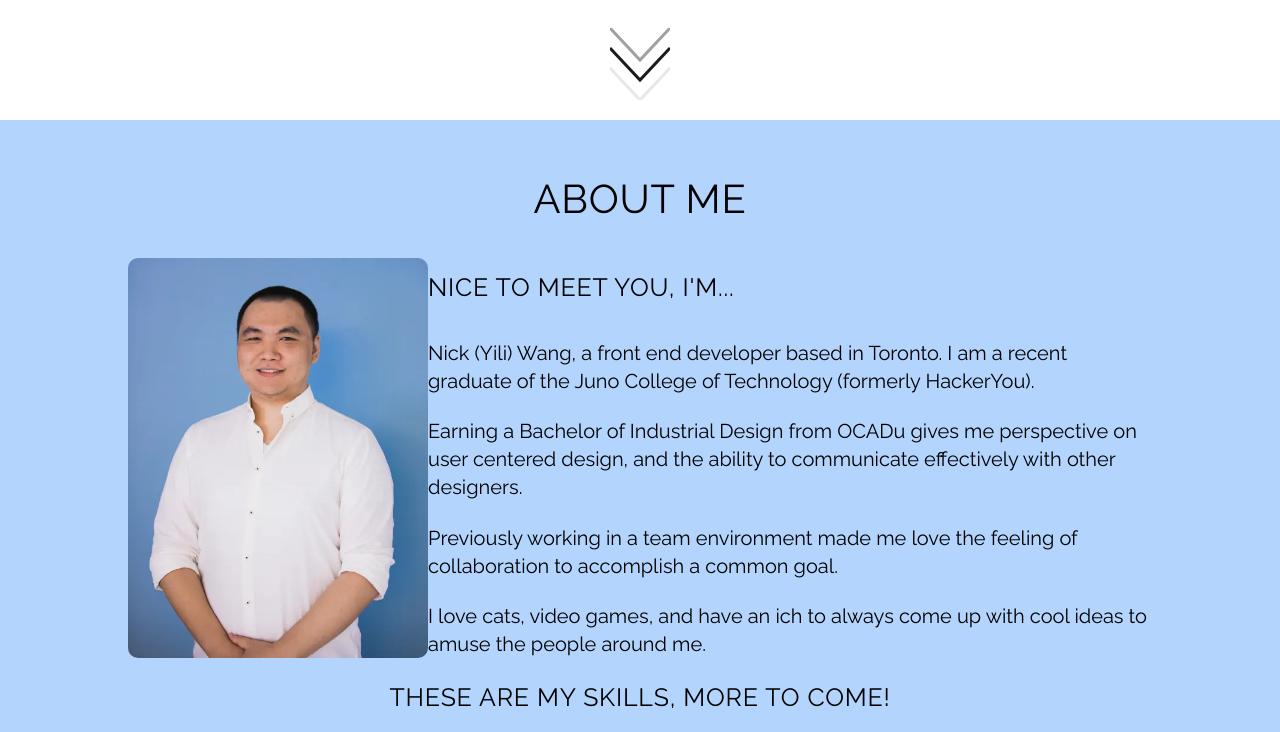
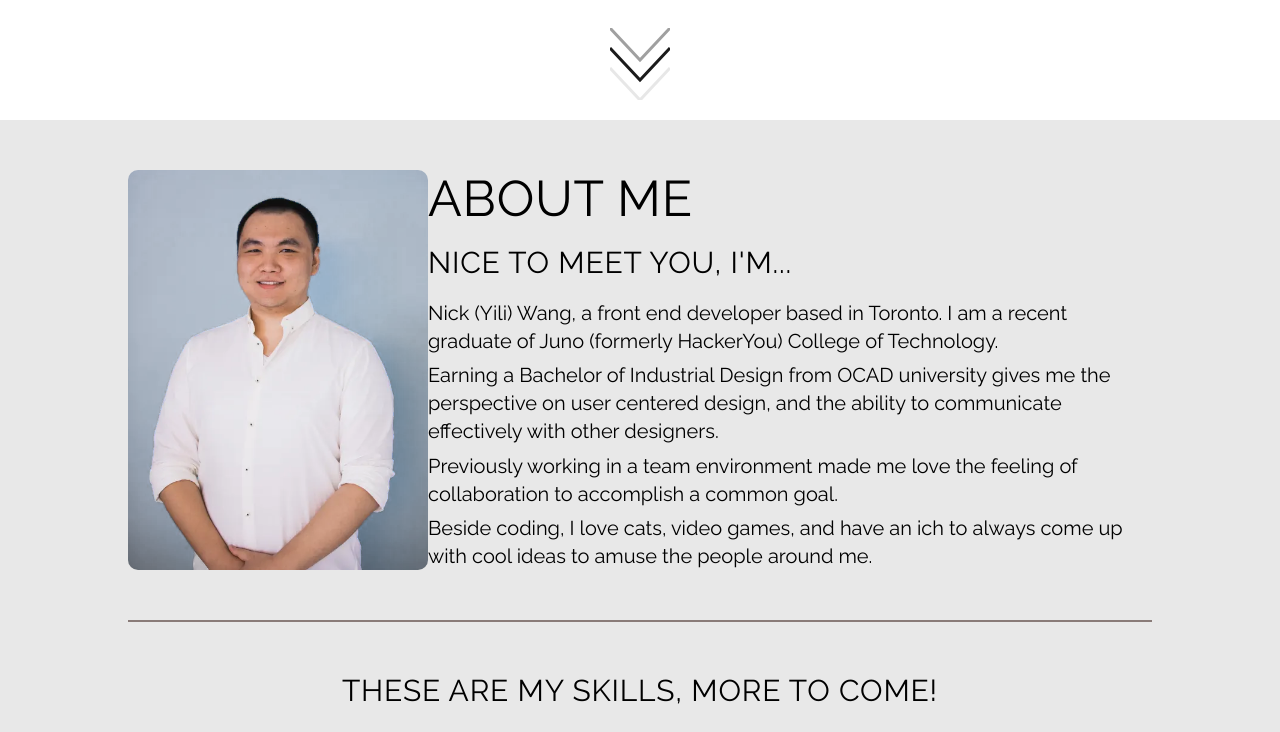
Before and after one commit to nickyiliwang/finalProjectPortfolio, a plain HTML site: page index.html in a window 1280 px wide. Shown: the part 680-1412 px from the top of the page. Drawn offline with nearby package versions, Linux system fonts and the light colour scheme; some packages are replaced by stand-ins of ours; a script that the page names is missing.

Commit message:
thanks mom

```diff
--- a/index.html
+++ b/index.html
@@ -103,12 +103,11 @@
     <main id="main-content">
       <section class="about" id="about">
         <div class="wrapper">
-          <h2>About Me</h2>
           <div class="split">
             <div class="about-me">
               <div class="imageContainer">
                 <img
-                  src="./assets/nick-front.webp"
+                  src="./assets/nick-front.png"
                   alt="Nick photo-shoot, young man smiling standing"
                   class="front-image"
                 />
@@ -122,29 +121,32 @@
             </div>
             <!-- end of about me -->
             <div class="content">
+              <h2>About Me</h2>
+
               <h3>Nice to meet you, I'm...</h3>
               <p>
                 Nick (Yili) Wang, a front end developer based in Toronto. I am a
-                recent graduate of the Juno College of Technology (formerly
-                HackerYou).
+                recent graduate of Juno (formerly HackerYou) College of
+                Technology.
               </p>
               <p>
-                Earning a Bachelor of Industrial Design from OCADu gives me
-                perspective on user centered design, and the ability to
-                communicate effectively with other designers.
+                Earning a Bachelor of Industrial Design from OCAD university
+                gives me the perspective on user centered design, and the
+                ability to communicate effectively with other designers.
               </p>
               <p>
                 Previously working in a team environment made me love the
                 feeling of collaboration to accomplish a common goal.
               </p>
               <p>
-                I love cats, video games, and have an ich to always come up with
-                cool ideas to amuse the people around me.
+                Beside coding, I love cats, video games, and have an ich to
+                always come up with cool ideas to amuse the people around me.
               </p>
             </div>
             <!-- end of content -->
           </div>
           <!-- end of split -->
+          <hr />
           <div class="my-skills">
             <h3>These are my skills, more to come!</h3>
             <ul class="skills-icon">
--- a/styles/_about.scss
+++ b/styles/_about.scss
@@ -4,8 +4,12 @@ section.about {
   background: $primaryBackgroundGrey;
 
   h2 {
-    text-align: center;
-    padding: 50px 0 30px 0;
+    padding: 50px 0 0 0;
+  }
+
+  hr {
+    margin: 50px 0 40px 0;
+    border: 1px solid rgb(137, 123, 120);
   }
 }
 
@@ -14,6 +18,8 @@ section.about {
 }
 
 .about-me {
+  padding-top: 50px;
+
   width: 50%;
   display: flex;
   align-items: center;
--- a/styles/_contact.scss
+++ b/styles/_contact.scss
@@ -25,7 +25,7 @@ form {
     }
 
     input {
-      border-bottom: 1px solid $primaryYellow;
+      border-bottom: 1px solid $primaryBrown;
     }
 
     .user-info {
@@ -38,7 +38,7 @@ form {
     }
 
     textarea {
-      border: 1px solid $primaryYellow;
+      border: 1px solid $primaryBrown;
       resize: none;
     }
   }
--- a/styles/_global.scss
+++ b/styles/_global.scss
@@ -26,14 +26,14 @@ h1 {
 }
 
 h2 {
-  @include fontSize(40);
+  @include fontSize(50);
   font-weight: 400;
   line-height: 58px;
   letter-spacing: 0.8px;
 }
 
 h3 {
-  @include fontSize(25);
+  @include fontSize(30);
   line-height: 58px;
   letter-spacing: 0.8px;
 }
@@ -42,7 +42,7 @@ h4 {
   @include fontSize(20);
   line-height: 30px;
   letter-spacing: 0.8px;
-  color: $primaryYellow;
+  color: $primaryBrown;
 }
 
 p {
@@ -72,7 +72,7 @@ input[type="submit"] {
   line-height: 58px;
   letter-spacing: 0.8px;
   padding: 0 10px;
-  background: $primaryYellow;
+  background: $primaryBrown;
   color: $primaryBlack;
   text-decoration: none;
   display: inline-block;
@@ -90,7 +90,7 @@ a {
   background: $primaryBlack;
   &:hover,
   &:focus {
-    background: $primaryYellow;
+    background: $primaryBrown;
     color: $primaryBlack;
   }
 }
--- a/styles/_nav.scss
+++ b/styles/_nav.scss
@@ -23,7 +23,7 @@ nav.desktop-nav {
     text-decoration: none;
 
     &:hover {
-      color: $primaryYellow;
+      color: $primaryBrown;
       transition: all 250ms ease-in-out, transform 150ms ease;
     }
   }
@@ -56,7 +56,7 @@ nav.desktop-nav {
 
     &:hover:after {
       width: 80%;
-      background: $primaryYellow;
+      background: $primaryBrown;
     }
   }
 }
@@ -78,16 +78,15 @@ nav.hamburger-nav {
   user-select: none;
 
   a {
-    color: $primaryBlack;
+    color: $primaryBackgroundGrey;
     transition: color 0.3s ease;
   }
 
   a:hover {
-    color: $primaryYellow;
+    color: $primaryBrown;
   }
 
   input {
-
     display: block;
     width: 40px;
     height: 32px;
@@ -151,7 +150,7 @@ nav.hamburger-nav {
     padding-top: 125px;
     height: 100vh;
 
-    background: $primaryWhite;
+    background: $primaryDarkBrown;
     list-style-type: none;
     -webkit-font-smoothing: antialiased;
     /* to stop flickering of text in safari */
--- a/styles/_utilities.scss
+++ b/styles/_utilities.scss
@@ -1,13 +1,15 @@
 // variables
 
 // font colours
-$primaryYellow: #ffd300;
+$primaryBrown: #a47b5b;
+$primaryDarkBrown: #625146;
+$primaryDarkGrey: #afa9aa;
 $primaryBlack: #0f0f0f;
 $primaryWhite: #ffffff;
 
 // background colors
 $primaryBackgroundBlack: #171b0e;
-$primaryBackgroundGrey: #b3d4fc;
+$primaryBackgroundGrey: #e8e8e8;
 
 // mixins
 // Centering
@@ -15,6 +17,15 @@ $primaryBackgroundGrey: #b3d4fc;
   display: flex;
   justify-content: center;
   align-items: center;
+}
+
+@mixin primaryBackgroundGradient {
+  background: rgb(137, 123, 120);
+  background: linear-gradient(
+    100deg,
+    rgba(137, 123, 120, 1) 0%,
+    rgba(175, 170, 167, 1) 70%
+  );
 }
 
 @mixin boxShadow {
```
Also changed, not shown: assets/nick-front.png (added), assets/nick-front.webp (deleted), styles/style.css.
